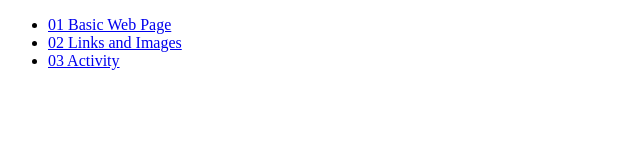
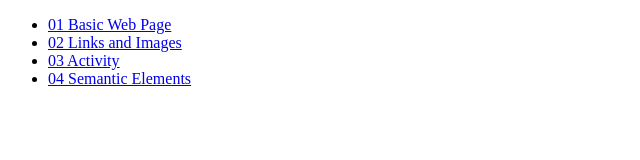
Before and after one commit to kramzer22/wd82p, a plain HTML site: page index.html in a window 1280 px wide. Shown: the whole page, without its empty margins (0-640 px from the left). Drawn offline with Linux system fonts and the light colour scheme.

Commit message:
Add link for lesson 04 semantic on home index

```diff
--- a/index.html
+++ b/index.html
@@ -10,6 +10,7 @@
       <li><a href="01-basic_web_page/">01 Basic Web Page</a></li>
       <li><a href="02-links_and_images/">02 Links and Images</a></li>
       <li><a href="03-activity/">03 Activity</a></li>
+      <li><a href="04-semantic/">04 Semantic Elements</a></li>
     </ul>
   </body>
 </html>
```
